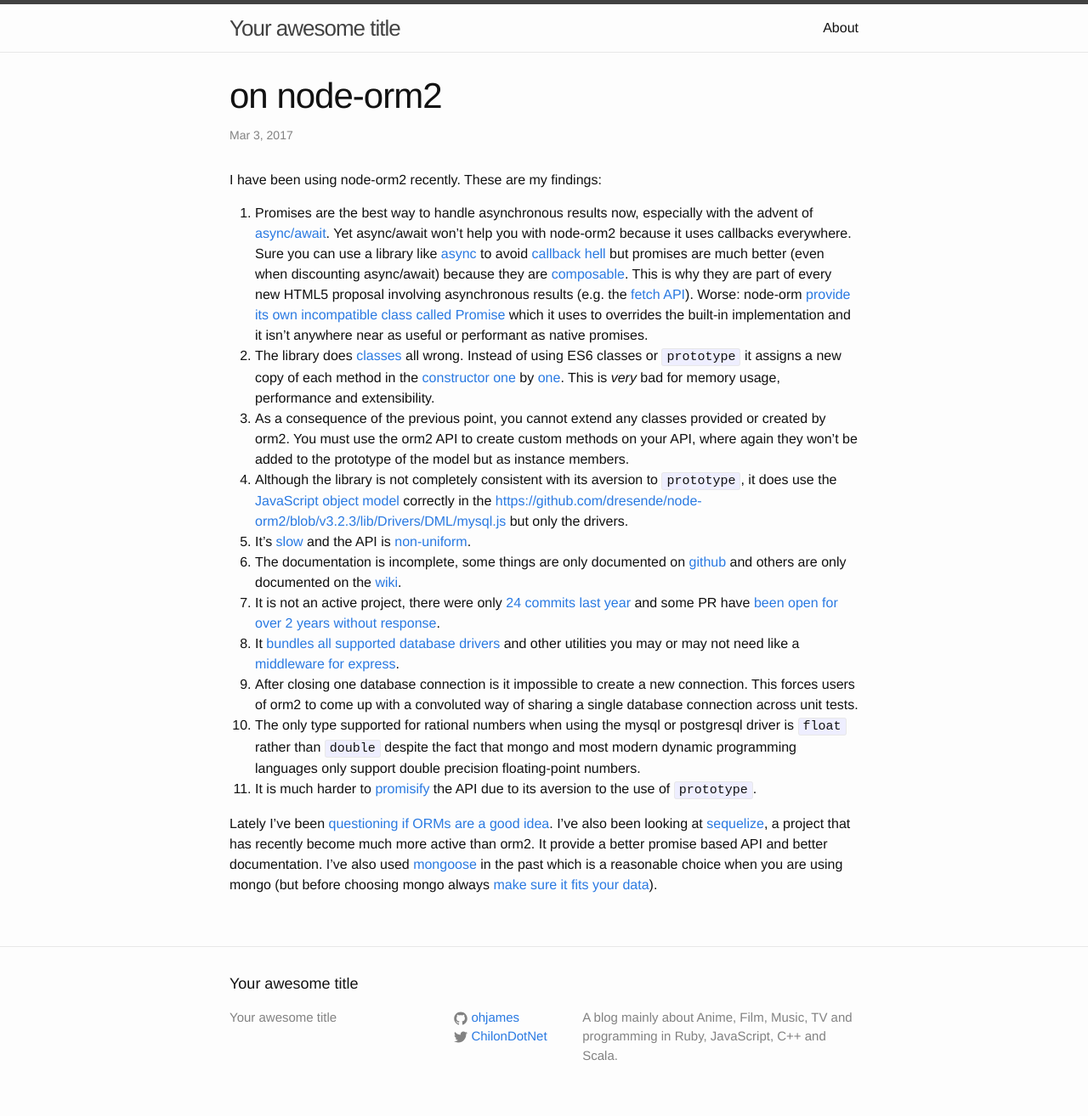
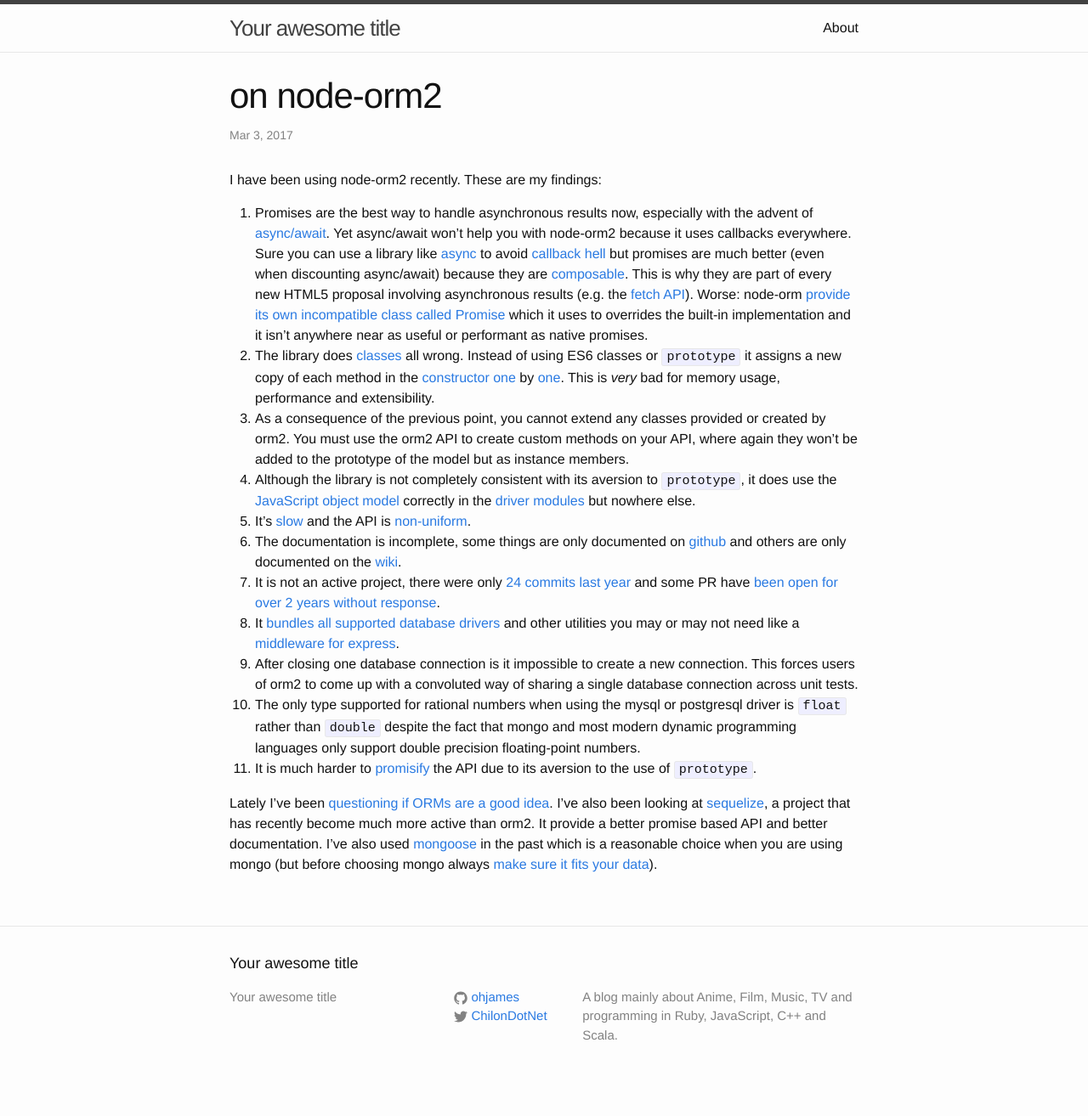
Before and after one commit to insidewhy/ohjames.github.io, a Jekyll site: the page built from _posts/2017-03-03-on-node-orm2.md, in a window 1280 px wide. Shown: the whole page at 85% size. Built offline with Jekyll 4.4.1, drawn with Linux system fonts in a browser that asks for light colours; after the commit the page ends 1290 px from its top, so only the background shows below that.

Commit message:
fix links

```diff
--- a/_posts/2017-03-03-on-node-orm2.md
+++ b/_posts/2017-03-03-on-node-orm2.md
@@ -10,7 +10,7 @@ I have been using node-orm2 recently. These are my findings:
 1. Promises are the best way to handle asynchronous results now, especially with the advent of [async/await](https://blog.risingstack.com/async-await-node-js-7-nightly/). Yet async/await won't help you with node-orm2 because it uses callbacks everywhere. Sure you can use a library like [async](https://github.com/caolan/async) to avoid [callback hell](http://callbackhell.com/) but promises are much better (even when discounting async/await) because they are [composable](https://developer.mozilla.org/en-US/docs/Web/JavaScript/Reference/Global_Objects/Promise/then#Chaining). This is why they are part of every new HTML5 proposal involving asynchronous results (e.g. the [fetch API](https://developer.mozilla.org/en/docs/Web/API/Fetch_API)). Worse: node-orm [provide its own incompatible class called Promise](https://github.com/dresende/node-orm2/blob/v3.2.3/lib/Promise.js) which it uses to overrides the built-in implementation and it isn't anywhere near as useful or performant as native promises.
 1. The library does [classes](https://developer.mozilla.org/en/docs/Web/JavaScript/Reference/Classes) all wrong. Instead of using ES6 classes or `prototype` it assigns a new copy of each method in the [constructor](https://github.com/dresende/node-orm2/blob/v3.2.3/lib/Model.js#L205) [one](https://github.com/dresende/node-orm2/blob/v3.2.3/lib/Model.js#L223) by [one](https://github.com/dresende/node-orm2/blob/v3.2.3/lib/Model.js#L251). This is *very* bad for memory usage, performance and extensibility.
 1. As a consequence of the previous point, you cannot extend any classes provided or created by orm2. You must use the orm2 API to create custom methods on your API, where again they won't be added to the prototype of the model but as instance members.
-1. Although the library is not completely consistent with its aversion to `prototype`, it does use the [JavaScript object model](https://developer.mozilla.org/en-US/docs/Web/JavaScript/Guide/Details_of_the_Object_Model) correctly in the [https://github.com/dresende/node-orm2/blob/v3.2.3/lib/Drivers/DML/mysql.js](drivers) but only the drivers.
+1. Although the library is not completely consistent with its aversion to `prototype`, it does use the [JavaScript object model](https://developer.mozilla.org/en-US/docs/Web/JavaScript/Guide/Details_of_the_Object_Model) correctly in the [driver](https://github.com/dresende/node-orm2/blob/v3.2.3/lib/Drivers/DML/mysql.js) [modules](https://github.com/dresende/node-orm2/blob/v3.2.3/lib/Drivers/DML/postgres.js) but nowhere else.
 1. It's [slow](https://github.com/rafaelkaufmann/q-orm/issues/1#issuecomment-64449143) and the API is [non-uniform](https://github.com/rafaelkaufmann/q-orm/issues/1#issuecomment-64442225).
 1. The documentation is incomplete, some things are only documented on [github](https://github.com/dresende/node-orm2/blob/v3.2.3/Readme.md) and others are only documented on the [wiki](https://github.com/dresende/node-orm2/wiki).
 1. It is not an active project, there were only [24 commits last year](https://github.com/dresende/node-orm2/commits/master) and some PR have [been open for over 2 years without response](https://github.com/dresende/node-orm2/pull/574).
```
